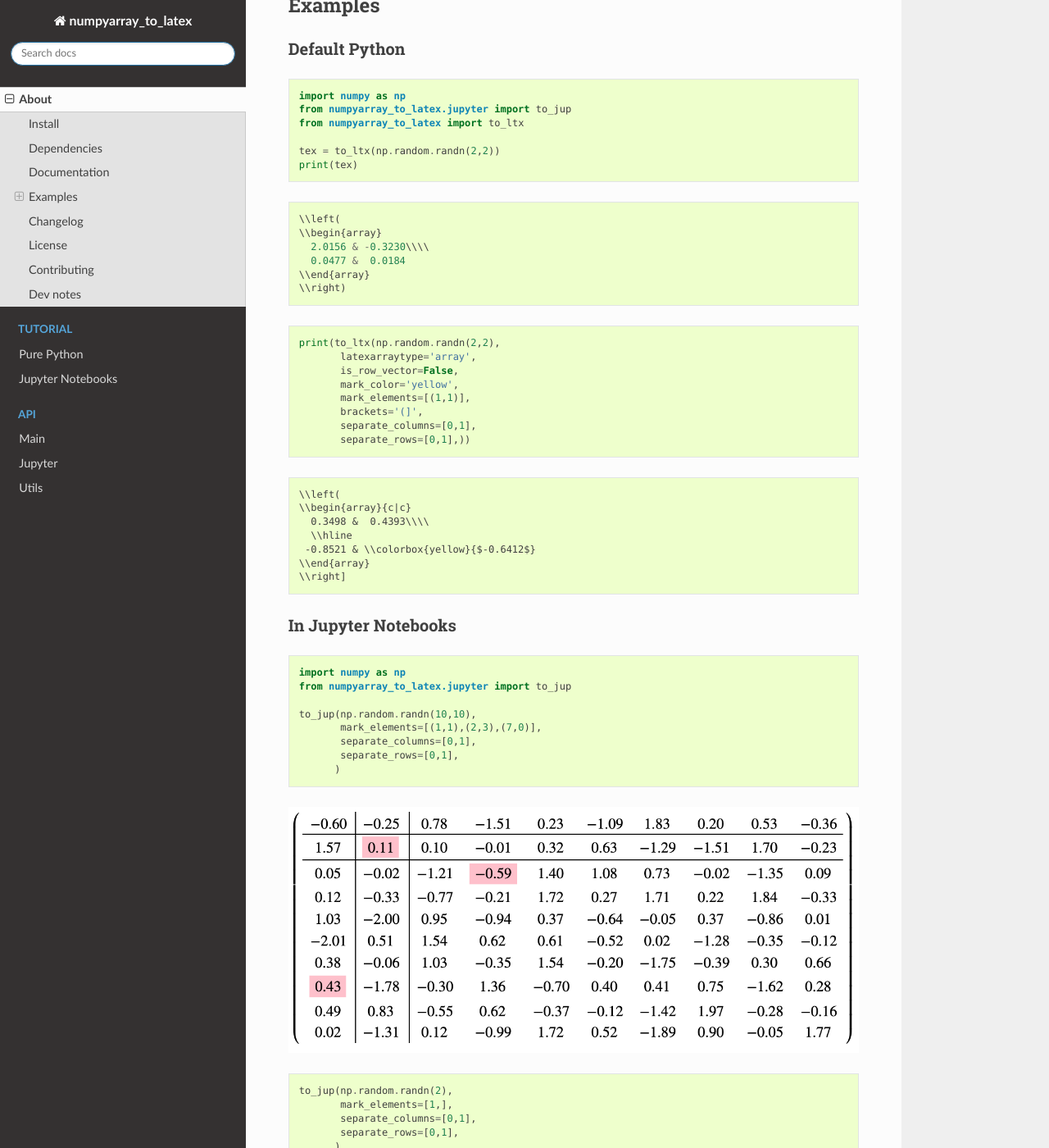
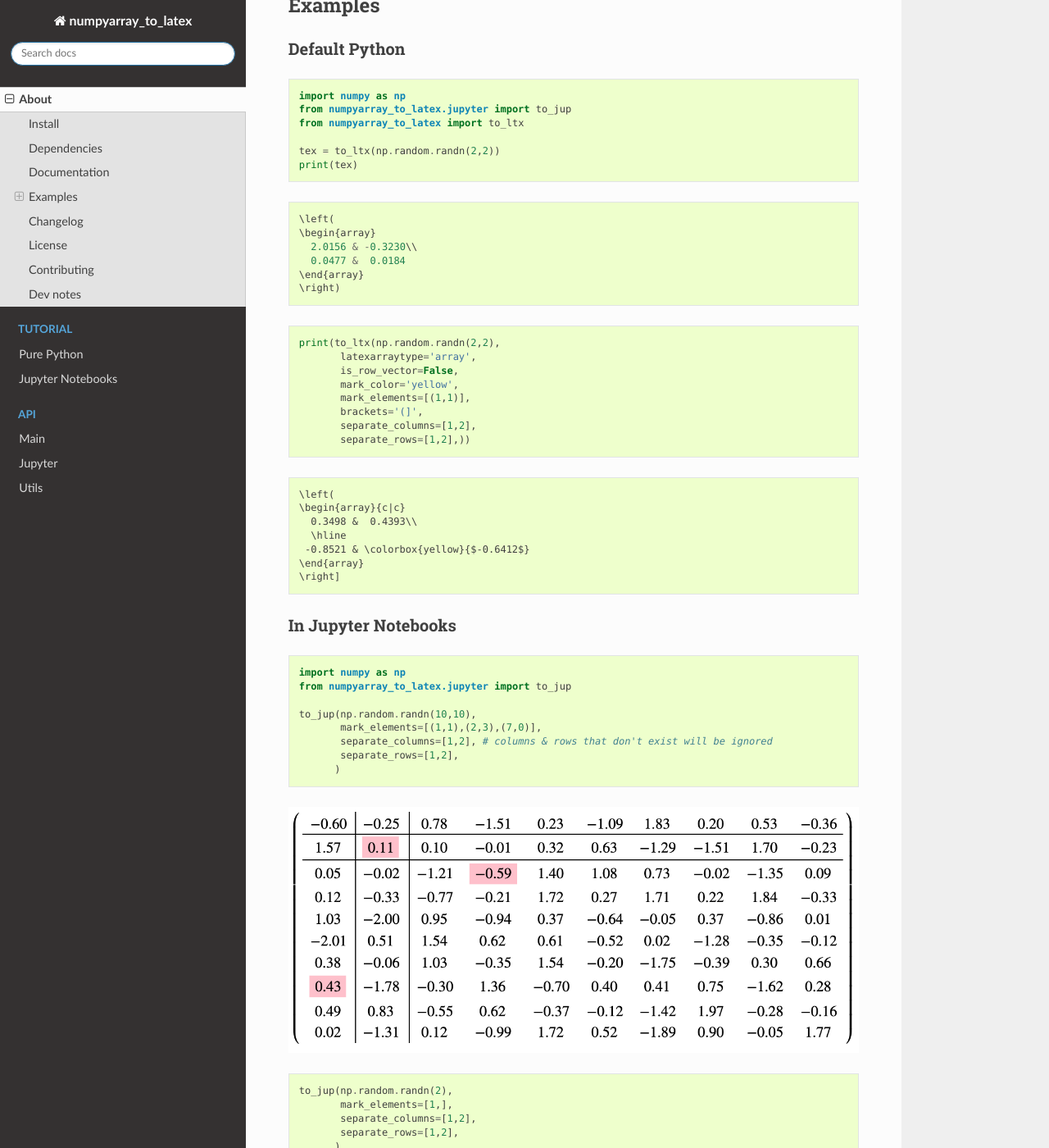
Before and after one commit to benmaier/numpyarray_to_latex, a Sphinx documentation site: the page built from docs/about.rst, in a window 1280 px wide and 1400 px high, scrolled down 1202 px. Shown: the whole window at 82% size. Built offline with Sphinx 7.4.7 and the Read the Docs theme 2.0.0, drawn with Linux system fonts in a browser that asks for light colours; some of the changed text lies outside the part shown.

Commit message:
changed behavior of row/column separators

```diff
--- a/docs/about.rst
+++ b/docs/about.rst
@@ -16,12 +16,12 @@
    >>> from numpyarray_to_latex import to_ltx
    >>> tex = to_ltx(np.random.randn(2,2))
    >>> print(tex)
-   \\left(
-   \\begin{array}
-     2.0156 & -0.3230\\\\
+   \left(
+   \begin{array}
+     2.0156 & -0.3230\\
      0.0477 &  0.0184
-   \\end{array}
-   \\right)
+   \end{array}
+   \right)
 
 Install
 -------
@@ -72,12 +72,12 @@
 
 .. code::
 
-   \\left(
-   \\begin{array}
-     2.0156 & -0.3230\\\\
+   \left(
+   \begin{array}
+     2.0156 & -0.3230\\
      0.0477 &  0.0184
-   \\end{array}
-   \\right)
+   \end{array}
+   \right)
 
 .. code:: python
 
@@ -87,18 +87,18 @@
           mark_color='yellow',
           mark_elements=[(1,1)],
           brackets='(]',
-          separate_columns=[0,1],
-          separate_rows=[0,1],))
+          separate_columns=[1,2],
+          separate_rows=[1,2],))
 
 .. code::
 
-   \\left(
-   \\begin{array}{c|c}
-     0.3498 &  0.4393\\\\
-     \\hline
-    -0.8521 & \\colorbox{yellow}{$-0.6412$}
-   \\end{array}
-   \\right]
+   \left(
+   \begin{array}{c|c}
+     0.3498 &  0.4393\\
+     \hline
+    -0.8521 & \colorbox{yellow}{$-0.6412$}
+   \end{array}
+   \right]
 
 In Jupyter Notebooks
 ~~~~~~~~~~~~~~~~~~~~
@@ -110,8 +110,8 @@
 
    to_jup(np.random.randn(10,10),
           mark_elements=[(1,1),(2,3),(7,0)],
-          separate_columns=[0,1],
-          separate_rows=[0,1],
+          separate_columns=[1,2], # columns & rows that don't exist will be ignored
+          separate_rows=[1,2],
          )
 
 .. image:: https://raw.githubusercontent.com/benmaier/numpyarray_to_latex/main/img/01.png
@@ -121,8 +121,8 @@
 
    to_jup(np.random.randn(2),
           mark_elements=[1,],
-          separate_columns=[0,1],
-          separate_rows=[0,1],
+          separate_columns=[1,2],
+          separate_rows=[1,2],
          )
 
 .. image:: https://raw.githubusercontent.com/benmaier/numpyarray_to_latex/main/img/02.png
@@ -133,8 +133,8 @@
    to_jup(np.random.randn(2),
           is_row_vector=False,
           mark_elements=[1,],
-          separate_columns=[0,1],
-          separate_rows=[0,1],
+          separate_columns=[1,2],
+          separate_rows=[1,2,3,4], # columns that don't exist will be ignored
           mark_color='yellow',
           brackets='(]',
          )
@@ -147,7 +147,7 @@
    to_jup(np.random.randn(2,2),
           latexarraytype='Vmatrix',
           is_row_vector=False,
-          separate_rows=[0,1],
+          separate_rows=[1],
          )
 
 .. image:: https://raw.githubusercontent.com/benmaier/numpyarray_to_latex/main/img/04.png
```
Also changed, not shown: CHANGELOG.md (+7 -1 lines), README.md (+9 -9 lines), README.rst (+26 -26 lines), docs/tutorial/examples.rst (+9 -9 lines), 6 other files.
